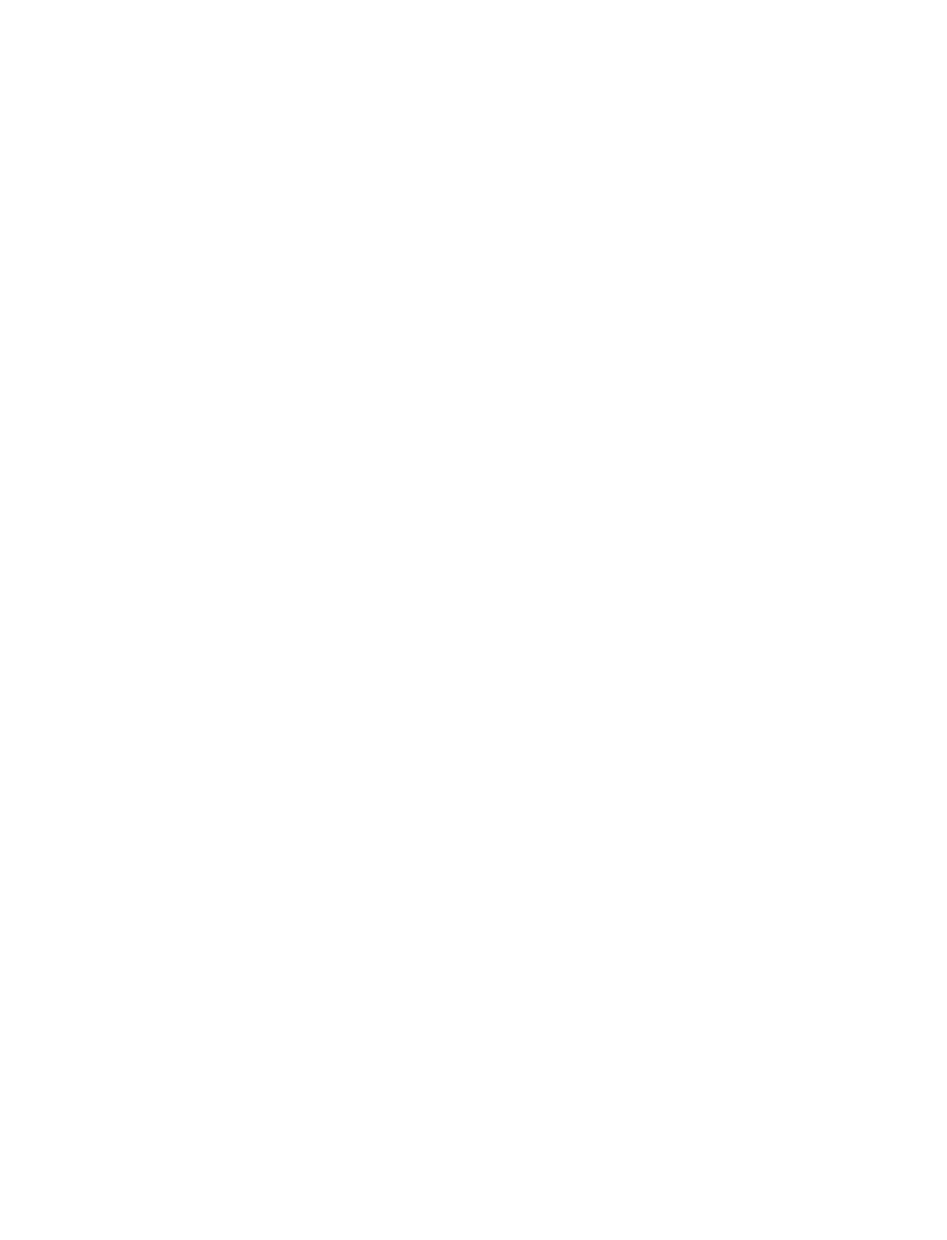
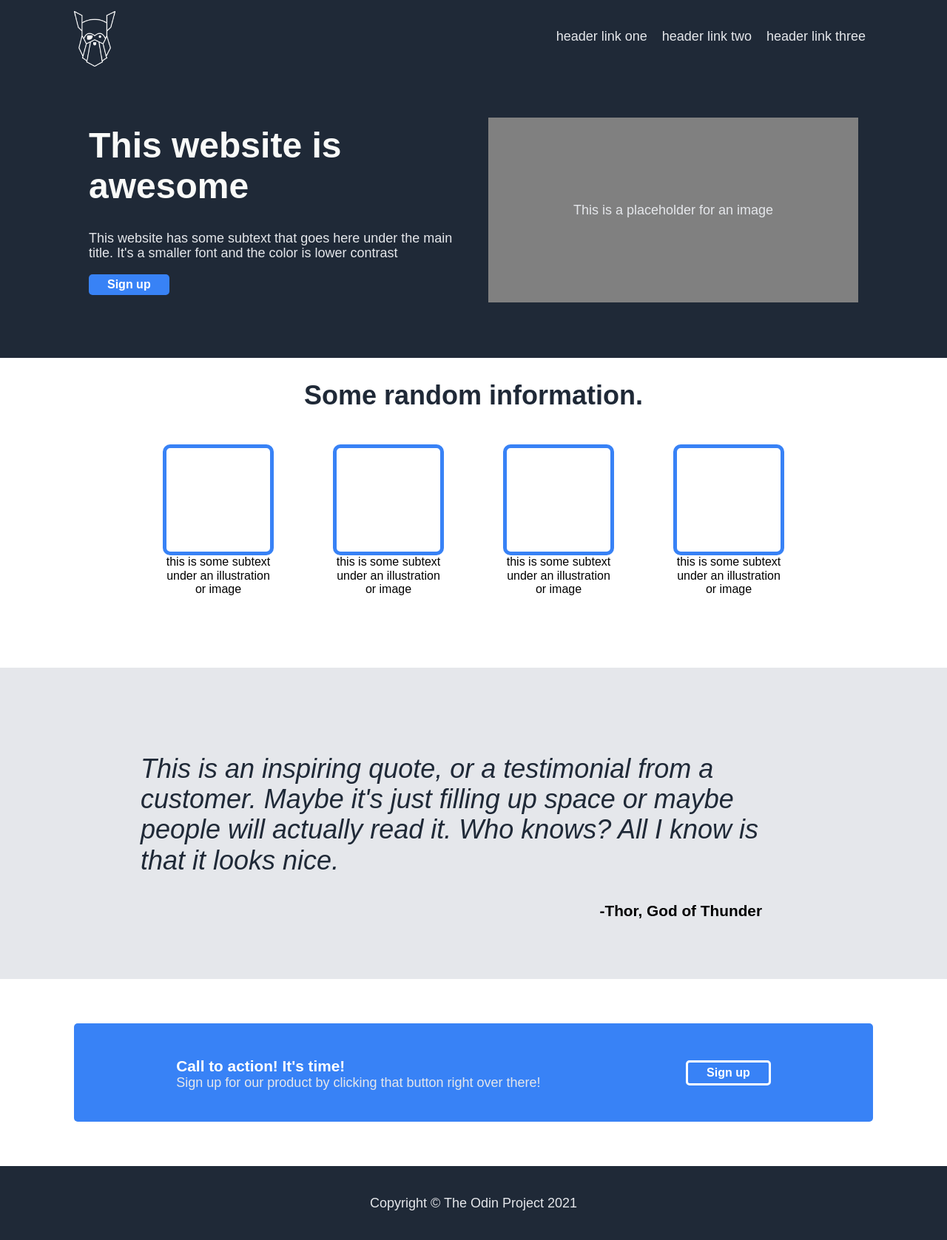
Before and after one commit to RobertGorny/product_landing_page, a website: page index.html in a window 1280 px wide. Shown: the whole page at 74% size. Before the commit the page ends 800 px from the top, so only its background shows below. Drawn offline with nearby package versions, Linux system fonts and the light colour scheme.

Commit message:
Finished

```diff
--- a/index.html
+++ b/index.html
@@ -8,5 +8,69 @@
 		<link rel="stylesheet" href="./styles.css">
 	</head>
 	<body>
+		<header>
+			<nav>
+				<figure id="header-logo-container">
+					<img src="./images/odin-lined.png" id="header-logo">
+				</figure>
+				<a href="#" class="header-link">header link one</a>
+				<a href="#" class="header-link">header link two</a>
+				<a href="#" class="header-link">header link three</a>
+			</nav>
+			<div id="outer-header">
+				<div id="inner-header">
+					<h1>This website is awesome</h1>
+					<p>This website has some subtext that goes here under the main title. It's a smaller font and the color is lower contrast</p>
+					<button class="sign-up-button">Sign up</button>
+				</div>
+				<div id="img-placeholder">
+					<span>This is a placeholder for an image</span>
+				</div>
+			</div>
+			</div>
+		</header>
+		<section id="information-section">
+			<h2>Some random information.</h2>
+			<div id="information-flexbox">
+				<figure>
+					<div class="information-image"></div>
+					<figcaption>this is some subtext under an illustration or image</figcaption>
+				</figure>
+				<figure>
+					<div class="information-image"></div>
+					<figcaption>this is some subtext under an illustration or image</figcaption>
+				</figure>
+				<figure>
+					<div class="information-image"></div>
+					<figcaption>this is some subtext under an illustration or image</figcaption>
+				</figure>
+				<figure>
+					<div class="information-image"></div>
+					<figcaption>this is some subtext under an illustration or image</figcaption>
+				</figure>
+			</div>
+		</section>
+		<section id="quote-section">
+			<blockquote id="quote">
+				This is an inspiring quote, or a testimonial from a customer. Maybe it's just filling up space or maybe people will actually read it. Who knows? All I know is that it looks nice.
+			</blockquote>
+			<div id="quote-author">-Thor, God of Thunder</div>
+		</section>
+		<section id="info-section">
+			<div id="info">
+				<div>
+					<h3>Call to action! It's time!</h3>
+					<p>Sign up for our product by clicking that button right over there!</p>
+				</div>
+				<div class="button-container">
+				<button class="sign-up-button">Sign up</button>
+				</div>
+			</div>
+		</section>
+		<footer>
+			<div>
+				Copyright &copy The Odin Project 2021
+			</div>
+		</footer>
 	</body>
 </html>
--- /dev/null
+++ b/modern-normalize.css
@@ -0,0 +1,274 @@
+/*! modern-normalize v2.0.0 | MIT License | https://github.com/sindresorhus/modern-normalize */
+
+/*
+Document
+========
+*/
+
+/**
+Use a better box model (opinionated).
+*/
+
+*,
+::before,
+::after {
+	box-sizing: border-box;
+}
+
+html {
+	/* Improve consistency of default fonts in all browsers. (https://github.com/sindresorhus/modern-normalize/issues/3) */
+	font-family:
+		system-ui,
+		'Segoe UI',
+		Roboto,
+		Helvetica,
+		Arial,
+		sans-serif,
+		'Apple Color Emoji',
+		'Segoe UI Emoji';
+	line-height: 1.15; /* 1. Correct the line height in all browsers. */
+	-webkit-text-size-adjust: 100%; /* 2. Prevent adjustments of font size after orientation changes in iOS. */
+	-moz-tab-size: 4; /* 3. Use a more readable tab size (opinionated). */
+	tab-size: 4; /* 3 */
+}
+
+/*
+Sections
+========
+*/
+
+body {
+	margin: 0; /* Remove the margin in all browsers. */
+}
+
+/*
+Grouping content
+================
+*/
+
+/**
+1. Add the correct height in Firefox.
+2. Correct the inheritance of border color in Firefox. (https://bugzilla.mozilla.org/show_bug.cgi?id=190655)
+*/
+
+hr {
+	height: 0; /* 1 */
+	color: inherit; /* 2 */
+}
+
+/*
+Text-level semantics
+====================
+*/
+
+/**
+Add the correct text decoration in Chrome, Edge, and Safari.
+*/
+
+abbr[title] {
+	text-decoration: underline dotted;
+}
+
+/**
+Add the correct font weight in Edge and Safari.
+*/
+
+b,
+strong {
+	font-weight: bolder;
+}
+
+/**
+1. Improve consistency of default fonts in all browsers. (https://github.com/sindresorhus/modern-normalize/issues/3)
+2. Correct the odd 'em' font sizing in all browsers.
+*/
+
+code,
+kbd,
+samp,
+pre {
+	font-family:
+		ui-monospace,
+		SFMono-Regular,
+		Consolas,
+		'Liberation Mono',
+		Menlo,
+		monospace; /* 1 */
+	font-size: 1em; /* 2 */
+}
+
+/**
+Add the correct font size in all browsers.
+*/
+
+small {
+	font-size: 80%;
+}
+
+/**
+Prevent 'sub' and 'sup' elements from affecting the line height in all browsers.
+*/
+
+sub,
+sup {
+	font-size: 75%;
+	line-height: 0;
+	position: relative;
+	vertical-align: baseline;
+}
+
+sub {
+	bottom: -0.25em;
+}
+
+sup {
+	top: -0.5em;
+}
+
+/*
+Tabular data
+============
+*/
+
+/**
+1. Remove text indentation from table contents in Chrome and Safari. (https://bugs.chromium.org/p/chromium/issues/detail?id=999088, https://bugs.webkit.org/show_bug.cgi?id=201297)
+2. Correct table border color inheritance in Chrome and Safari. (https://bugs.chromium.org/p/chromium/issues/detail?id=935729, https://bugs.webkit.org/show_bug.cgi?id=195016)
+*/
+
+table {
+	text-indent: 0; /* 1 */
+	border-color: inherit; /* 2 */
+}
+
+/*
+Forms
+=====
+*/
+
+/**
+1. Change the font styles in all browsers.
+2. Remove the margin in Firefox and Safari.
+*/
+
+button,
+input,
+optgroup,
+select,
+textarea {
+	font-family: inherit; /* 1 */
+	font-size: 100%; /* 1 */
+	line-height: 1.15; /* 1 */
+	margin: 0; /* 2 */
+}
+
+/**
+Remove the inheritance of text transform in Edge and Firefox.
+*/
+
+button,
+select {
+	text-transform: none;
+}
+
+/**
+Correct the inability to style clickable types in iOS and Safari.
+*/
+
+button,
+[type='button'],
+[type='reset'],
+[type='submit'] {
+	-webkit-appearance: button;
+}
+
+/**
+Remove the inner border and padding in Firefox.
+*/
+
+::-moz-focus-inner {
+	border-style: none;
+	padding: 0;
+}
+
+/**
+Restore the focus styles unset by the previous rule.
+*/
+
+:-moz-focusring {
+	outline: 1px dotted ButtonText;
+}
+
+/**
+Remove the additional ':invalid' styles in Firefox.
+See: https://github.com/mozilla/gecko-dev/blob/2f9eacd9d3d995c937b4251a5557d95d494c9be1/layout/style/res/forms.css#L728-L737
+*/
+
+:-moz-ui-invalid {
+	box-shadow: none;
+}
+
+/**
+Remove the padding so developers are not caught out when they zero out 'fieldset' elements in all browsers.
+*/
+
+legend {
+	padding: 0;
+}
+
+/**
+Add the correct vertical alignment in Chrome and Firefox.
+*/
+
+progress {
+	vertical-align: baseline;
+}
+
+/**
+Correct the cursor style of increment and decrement buttons in Safari.
+*/
+
+::-webkit-inner-spin-button,
+::-webkit-outer-spin-button {
+	height: auto;
+}
+
+/**
+1. Correct the odd appearance in Chrome and Safari.
+2. Correct the outline style in Safari.
+*/
+
+[type='search'] {
+	-webkit-appearance: textfield; /* 1 */
+	outline-offset: -2px; /* 2 */
+}
+
+/**
+Remove the inner padding in Chrome and Safari on macOS.
+*/
+
+::-webkit-search-decoration {
+	-webkit-appearance: none;
+}
+
+/**
+1. Correct the inability to style clickable types in iOS and Safari.
+2. Change font properties to 'inherit' in Safari.
+*/
+
+::-webkit-file-upload-button {
+	-webkit-appearance: button; /* 1 */
+	font: inherit; /* 2 */
+}
+
+/*
+Interactive
+===========
+*/
+
+/*
+Add the correct display in Chrome and Safari.
+*/
+
+summary {
+	display: list-item;
+}
--- /dev/null
+++ b/package.json
@@ -0,0 +1,5 @@
+{
+  "dependencies": {
+    "sass": "^1.77.8"
+  }
+}
--- /dev/null
+++ b/styles.scss
@@ -0,0 +1,174 @@
+
+* {
+	box-sizing: border-box;
+}
+:root {
+	font-family: sans-serif;
+}
+@mixin dark-background {
+	background-color: #1F2937;
+}
+@mixin header-main {
+	font-size: 48px;
+	font-weight: extra-bold;
+	color: #F9FAF8;
+}
+@mixin header-secondary {
+	font-size: 18px;
+	color: #E5E7EB;
+}
+@mixin button {
+	background-color: #3882F6;
+	font-size: 1em;
+	font-weight: bold;
+	color: white;
+	border-radius: 5px;
+	border: none;
+	padding: 5px 25px;
+}
+@mixin info-header {
+	font-size: 36px;
+	font-weight: extra-bold;
+	color: #1F2937;
+}
+@mixin quote-background {
+	background-color: #E5E7EB;
+}
+@mixin quote-text {
+	font-size: 36px;
+	font-weight: lighter;
+	font-style: italic;
+	color: #1F2937;
+}
+nav {
+	display: flex;
+	align-items: center;
+}
+#header-logo-container {
+	flex: auto;
+	margin: 15px 0 5px 0;
+}
+#header-logo {
+	width: 3.5rem;
+}
+.header-link {
+	display: inline-block;
+	flex: initial;
+	@include header-secondary;
+	text-decoration: none;
+	margin: 0 10px;
+}
+header {
+	padding: 0 100px 75px 100px;
+	@include dark-background
+}
+header h1 {
+	@include header-main;
+	margin-top: 0;
+}
+header p {
+	@include header-secondary;
+}
+#outer-header {
+	display: flex;
+	justify-content: center;
+	align-items: center;
+	margin-top: 60px;
+}
+#outer-header > *{
+	flex: 1;
+	max-width: 500px;
+	margin: 0 20px;
+}
+#img-placeholder {
+	background-color: grey;
+	height: 250px;
+	display: flex;
+	justify-content: center;
+	align-items: center;
+	@include header-secondary;
+}
+#img-placeholder > span {
+	display: inline-block;
+	margin: 30px;
+	text-align: center;
+}
+header .sign-up-button {
+	@include button;
+}
+#information-section {
+	text-align: center;
+	margin-bottom: 80px;
+}
+#information-section > h2 {
+	@include info-header;
+}
+#information-flexbox {
+	display: flex;
+	justify-content: center;
+}
+#information-flexbox > div {
+	display: inline-block;
+}
+#information-flexbox figure {
+	width: 150px;
+	min-width: 150px;
+}
+.information-image {
+	height: 150px;
+	border: 5px solid #3882F6;
+	border-radius: 10px;
+}
+#quote-section {
+	@include quote-background;
+	display: flex;
+	padding: 80px 150px;
+	flex-direction: column;
+	justify-content: center;
+}
+#quote {
+	@include quote-text;
+	font-weight: 100;
+}
+#quote-author {
+	font-weight: bold;
+	text-align: right;
+	padding-right: 100px;
+	font-size: 1.3em;
+}
+#info-section {
+
+}
+#info {
+	margin: 60px 100px;
+	padding: 25px 40px;
+	background-color: #3882F6;
+	color: white;
+	display: flex;
+	justify-content: space-around;
+	border-radius: 5px;
+}
+#info h3 {
+	font-size: 1.3em;
+	margin-bottom: 0;
+}
+#info p {
+	@include header-secondary;
+	margin-top: 0;
+}
+#info-section .sign-up-button {
+	@include button;
+	border: 3px solid white;
+}
+.button-container {
+	display: grid;
+	align-content: center;
+}
+footer {
+	@include dark-background;
+	@include header-secondary;
+	height: 100px;
+	display: flex;
+	justify-content: center;
+	align-items: center;
+}
```
Also changed, not shown: images/odin-lined.png (added), styles.css, 1 other file.
